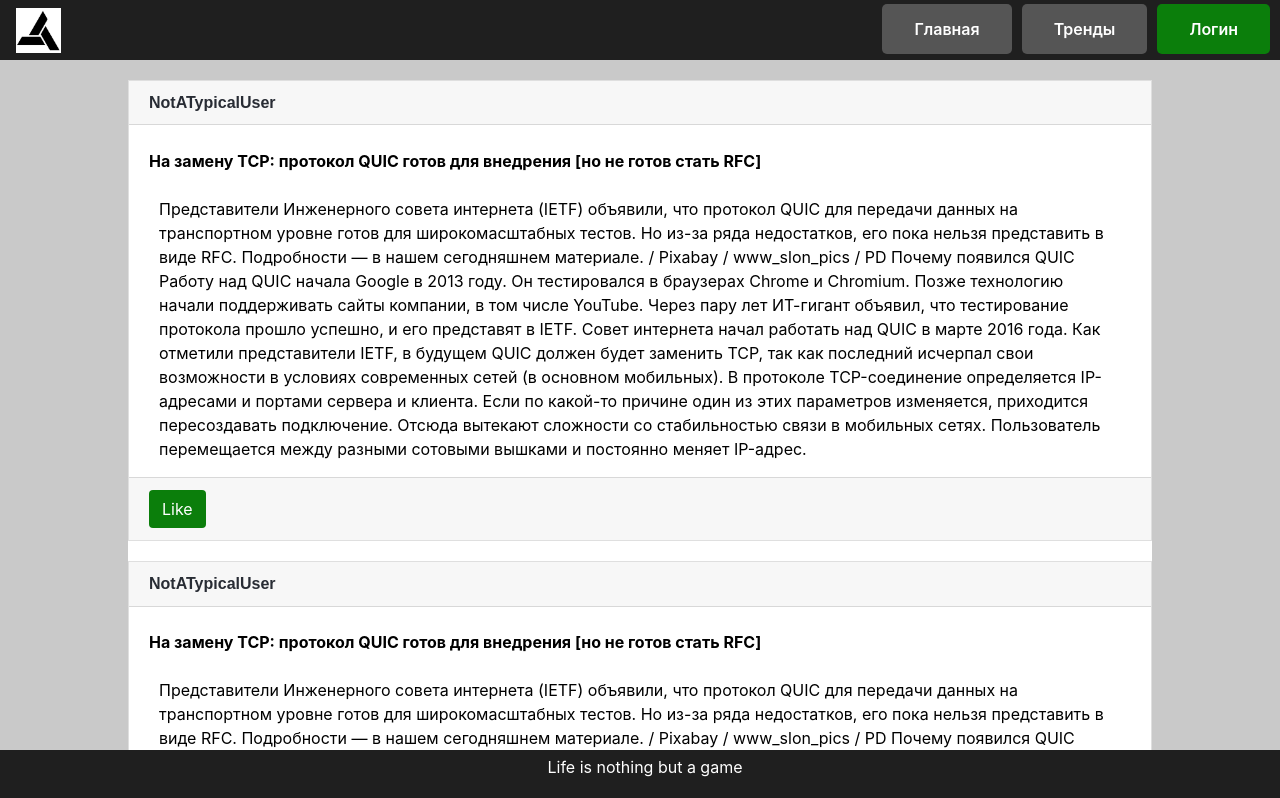
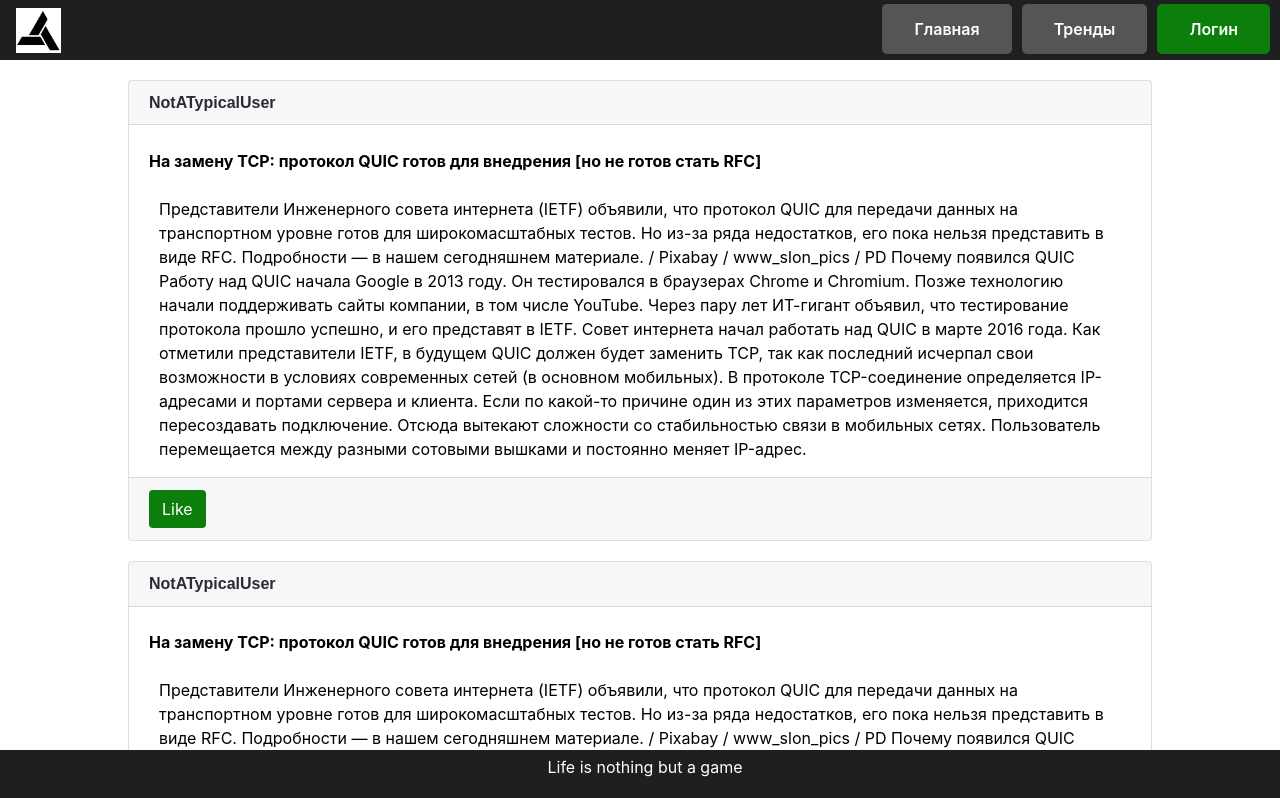
Before and after one commit to MulyukovAidar/react_blog_project, a React (Create React App) app: page / in a window 1280 px wide. Shown: the top 798 px of the page. Built offline with nearby package versions, Linux system fonts and the light colour scheme.

Commit message:
card styling fixed

```diff
--- a/src/2-molecules/Card.css
+++ b/src/2-molecules/Card.css
@@ -8,8 +8,8 @@
     word-wrap: break-word;
     background-color: #fff;
     background-clip: border-box;
-    border: 1px solid rgba(0,0,0,.125);
-    /*border-radius: .25rem;*/
+    border: 1.3px solid rgba(0,0,0,.125);
+    border-radius: .25rem;
     margin-top:20px;
-    /*margin-bottom:20px;*/
+    margin-bottom:20px;
 }
--- a/src/App.css
+++ b/src/App.css
@@ -1,5 +1,5 @@
 body {
-  background-color: rgb(201, 201, 201);
+  /*background-color: rgb(201, 201, 201);*/
 }
 
 
@@ -39,11 +39,13 @@ body {
   }
 }
 
+
+/*todo fix style placement*/
 .posts {
   margin-top: 0px;
   margin-bottom: 60px;
   width: 80%;
   margin-left: auto;
   margin-right: auto;
-  background-color: white;
+  /*background-color: rgb(201,201,201);*/
 }
```
Also changed, not shown: src/1-atoms/UserDataInput.js (added, +10 -0 lines), src/1-atoms/UserDataInput.module.css (added, +16 -0 lines), src/1-atoms/UserDataLabel.js (added, +8 -0 lines).
